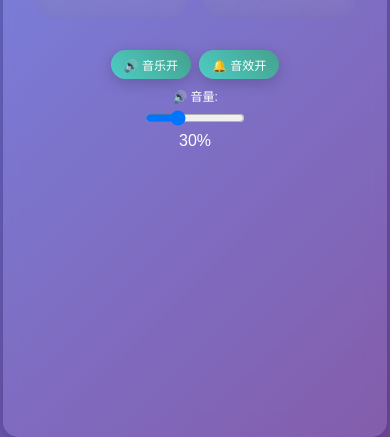
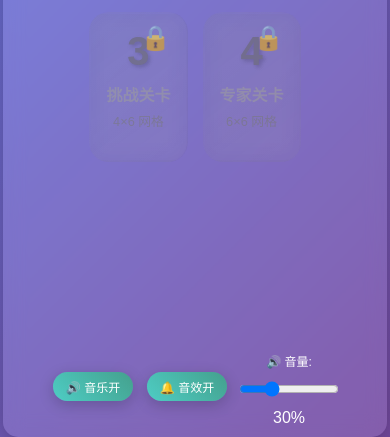
Before and after one commit to pollyan/card-memory-game, a plain HTML site: page index.html in a window 390 px wide. Shown: the part 404-841 px from the top of the page. Drawn offline with Linux system fonts and the light colour scheme.

Commit message:
🎨 优化UI稳定性 - 固定游戏窗口尺寸，预留内容区域，防止布局变化和位置移动

```diff
--- a/index.html
+++ b/index.html
@@ -28,6 +28,12 @@
             padding: 30px;
             backdrop-filter: blur(10px);
             box-shadow: 0 8px 32px rgba(0, 0, 0, 0.3);
+            width: 600px;
+            min-height: 700px;
+            max-height: 85vh;
+            display: flex;
+            flex-direction: column;
+            position: relative;
         }
 
         h1 {
@@ -221,6 +227,17 @@
         /* 关卡选择界面样式 */
         .level-select {
             text-align: center;
+            height: 100%;
+            display: flex;
+            flex-direction: column;
+            justify-content: space-between;
+        }
+
+        .level-select-content {
+            flex: 1;
+            display: flex;
+            flex-direction: column;
+            justify-content: center;
         }
 
         .level-select h2 {
@@ -308,7 +325,9 @@
 
         /* 游戏界面样式 */
         .game-play {
-            display: block;
+            display: flex;
+            flex-direction: column;
+            height: 100%;
         }
 
         .game-play.hidden {
@@ -317,6 +336,18 @@
 
         .level-select.hidden {
             display: none;
+        }
+
+        .game-content {
+            flex: 1;
+            display: flex;
+            flex-direction: column;
+            justify-content: center;
+            align-items: center;
+        }
+
+        .game-bottom {
+            flex-shrink: 0;
         }
 
         .game-header {
@@ -425,6 +456,12 @@
         .controls {
             text-align: center;
             margin-top: 30px;
+            min-height: 60px;
+            display: flex;
+            flex-wrap: wrap;
+            justify-content: center;
+            align-items: center;
+            gap: 10px;
         }
 
         .btn {
@@ -453,6 +490,11 @@
             text-shadow: 1px 1px 2px rgba(0, 0, 0, 0.3);
             opacity: 0;
             transition: opacity 0.5s;
+            min-height: 120px;
+            display: flex;
+            align-items: center;
+            justify-content: center;
+            white-space: pre-line;
         }
 
         .message.show {
@@ -563,10 +605,12 @@
                 border-radius: 15px;
                 max-width: 100%;
                 width: 100%;
-                min-height: calc(100vh - 10px);
+                height: calc(100vh - 10px);
+                min-height: 600px;
+                max-height: none;
                 display: flex;
                 flex-direction: column;
-                justify-content: space-between;
+                position: relative;
             }
 
             /* 移动端关卡选择优化 */
@@ -652,6 +696,7 @@
             .controls {
                 margin-top: 15px;
                 flex-shrink: 0;
+                min-height: 50px;
             }
 
             .btn {
@@ -683,6 +728,7 @@
                 font-size: 1em;
                 margin-top: 10px;
                 padding: 0 10px;
+                min-height: 80px;
             }
         }
 
@@ -694,7 +740,8 @@
 
             .game-container {
                 padding: 10px;
-                min-height: calc(100vh - 6px);
+                height: calc(100vh - 6px);
+                min-height: 500px;
             }
 
             h1 {
@@ -864,6 +911,7 @@
     <div class="game-container">
         <!-- 关卡选择界面 -->
         <div class="level-select" id="levelSelect">
+            <div class="level-select-content">
                 <h1>🎴 卡牌消消乐</h1>
                 <h2>选择关卡</h2>
                 <div class="level-grid">
@@ -892,12 +940,13 @@
                         <div class="level-status">🔒</div>
                     </div>
                 </div>
+            </div>
             <div class="controls">
                 <button class="btn" onclick="toggleMusic()" id="musicBtn">🔊 音乐开</button>
                 <button class="btn" onclick="toggleSound()" id="soundBtn">🔔 音效开</button>
-                <div style="margin-top: 15px; color: white;">
-                    <label for="volumeSlider">🔊 音量: </label>
-                    <input type="range" id="volumeSlider" min="0" max="100" value="30" onchange="adjustVolume(this.value)" style="width: 120px; margin: 0 10px;">
+                <div style="color: white; display: flex; align-items: center; gap: 10px;">
+                    <label for="volumeSlider">🔊 音量:</label>
+                    <input type="range" id="volumeSlider" min="0" max="100" value="30" onchange="adjustVolume(this.value)" style="width: 120px;">
                     <span id="volumeDisplay">30%</span>
                 </div>
             </div>
@@ -910,6 +959,7 @@
                 <h1 id="levelTitle">🎴 第1关 - 新手关卡</h1>
             </div>
 
+            <div class="game-content">
                 <div class="game-info">
                     <div>翻牌次数: <span id="moves">0</span></div>
                     <div>时间: <span id="time">00:00</span></div>
@@ -919,12 +969,15 @@
                 <div class="game-board" id="gameBoard">
                     <!-- 卡牌将通过JavaScript动态生成 -->
                 </div>
-
+            </div>
+
+            <div class="game-bottom">
                 <div class="controls">
                     <button class="btn" onclick="restartLevel()">🔄 重新开始</button>
                 </div>
 
                 <div class="message" id="message"></div>
+            </div>
         </div>
     </div>
 
```
Lines whose indentation alone changed are shown as unchanged.
